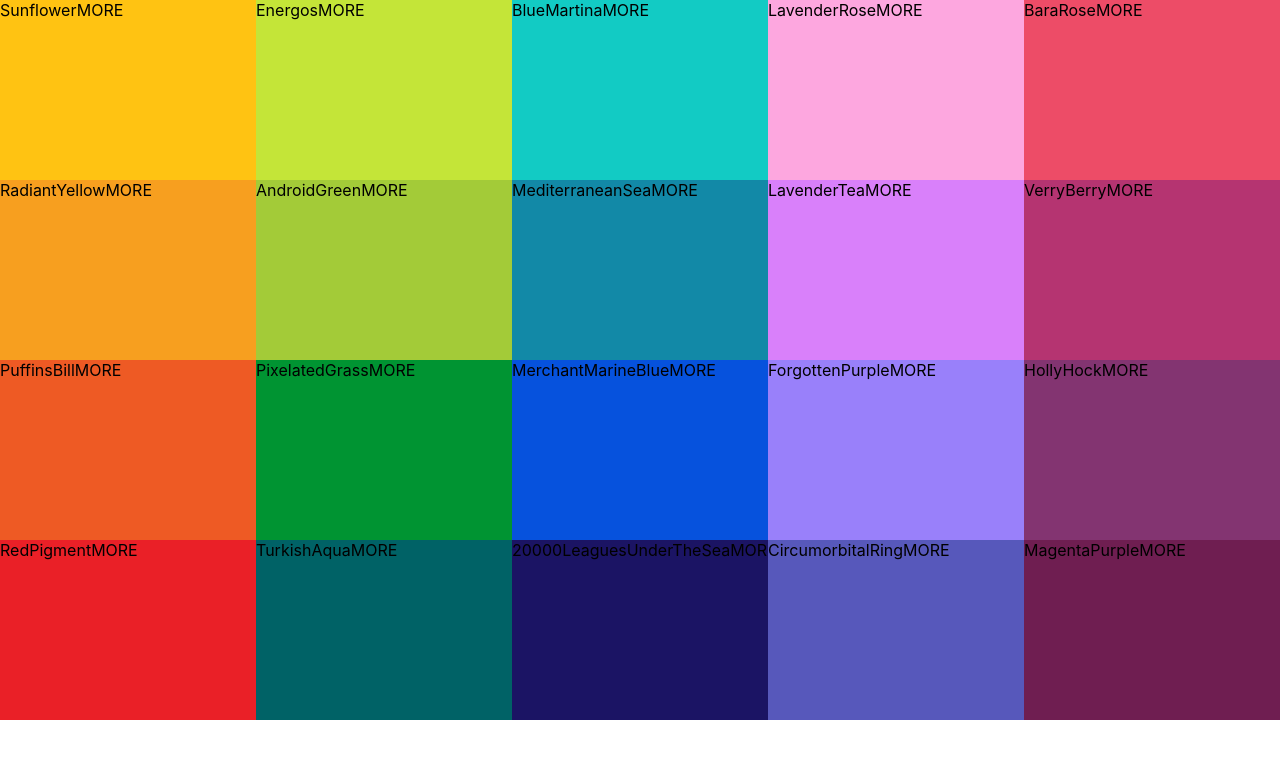
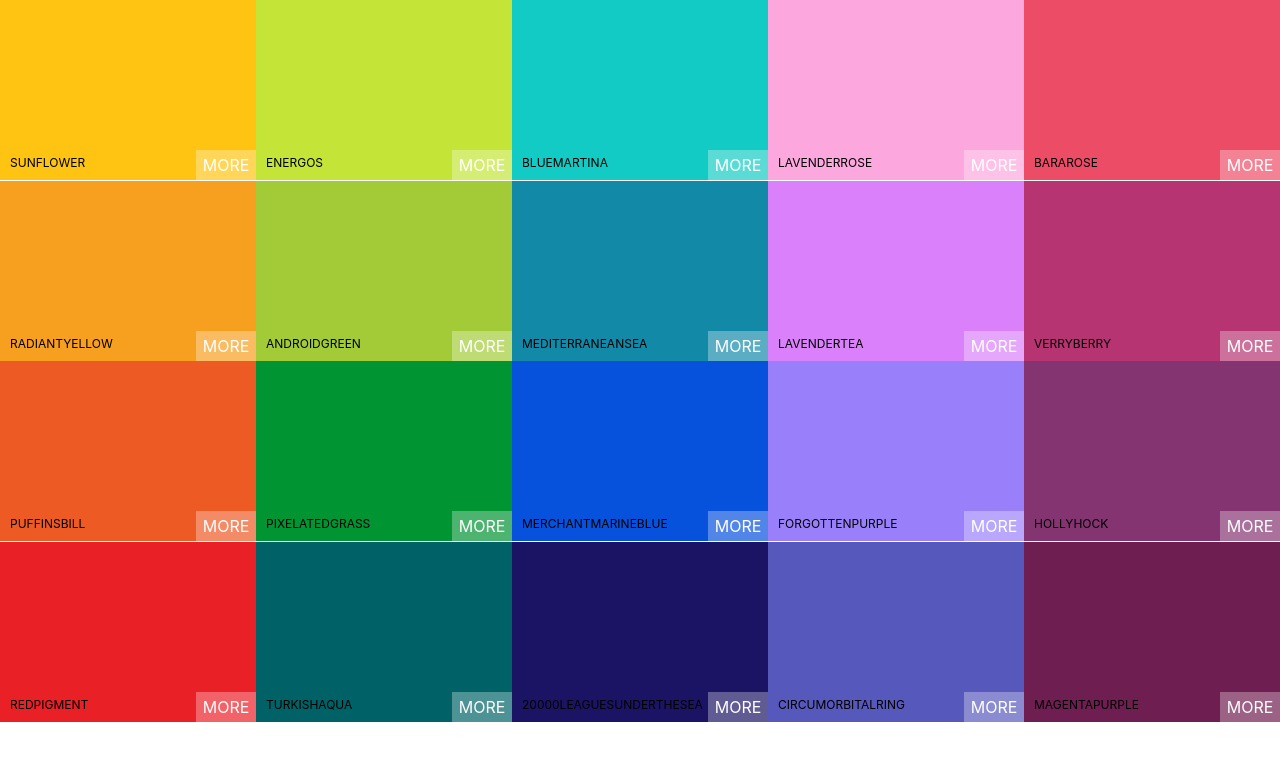
Before and after one commit to jump3rhood/React-colors-app, a React (Create React App) app: page / in a window 1280 px wide. Shown: the top 760 px of the page. Built offline with nearby package versions, Linux system fonts and the light colour scheme.

Commit message:
style ColorBox Component

```diff
--- a/src/ColorBox.css
+++ b/src/ColorBox.css
@@ -3,6 +3,50 @@
     height: 25%;
     margin: 0 auto;
     display: inline-block;
+    text-transform: uppercase;
     position: relative;
     cursor: pointer;
+    margin-bottom: -3.5px;
 }
+.copy-button {
+    width: 100px;
+    height: 30px;
+    position: absolute;
+    display: inline-block;
+    top: 50%;
+    left: 50%;
+    margin-top: -15px;
+    margin-left: -50px;
+    text-align: center;
+    outline: none;
+    background: rgba(255,255,255,0.3);
+    line-height: 30px;
+    color: white;
+    border: none;
+    opacity: 0;
+}
+.ColorBox:hover .copy-button {
+    opacity: 1;
+    transition: 0.4s;
+}
+.box-content{
+    position: absolute;
+    width: 100%;
+    left: 0px;
+    bottom: 0px;
+    padding: 10px;
+    font-size: 12px;
+    color: black;
+}
+.see-more {
+    background: rgba(255,255,255,0.3);
+    position: absolute;
+    border: none;
+    right: 0px;
+    bottom: 0px;
+    color: white;
+    width: 60px;
+    height: 30px;
+    text-align:center;
+    line-height: 30px;
+}
--- a/src/ColorBox.js
+++ b/src/ColorBox.js
@@ -2,10 +2,18 @@
 import './ColorBox.css';
 class ColorBox extends Component {
     render() {
+        const { name, color } = this.props;
         return (
-            <div className="ColorBox" style={{ background: this.props.color }}>
-                <span>{this.props.name}</span>
-                <span>MORE</span>
+            <div className="ColorBox" style={{ background: color }}>
+                <div className="copy-container">
+                    <div className="box-content">
+                        <span>{name}</span>
+                    </div>
+                    <button className="copy-button">
+                        Copy
+                    </button>
+                </div>
+                <span className="see-more">MORE</span>
             </div >
         )
     }
```
